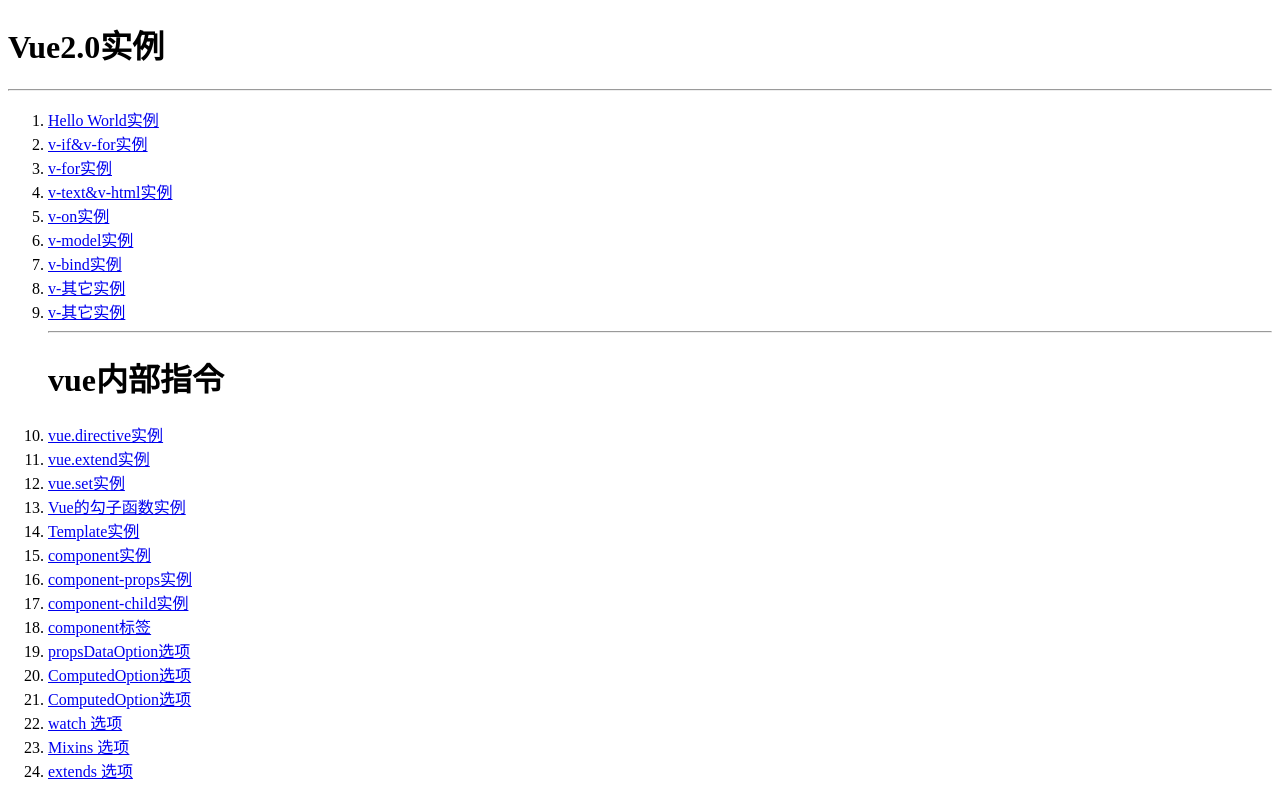
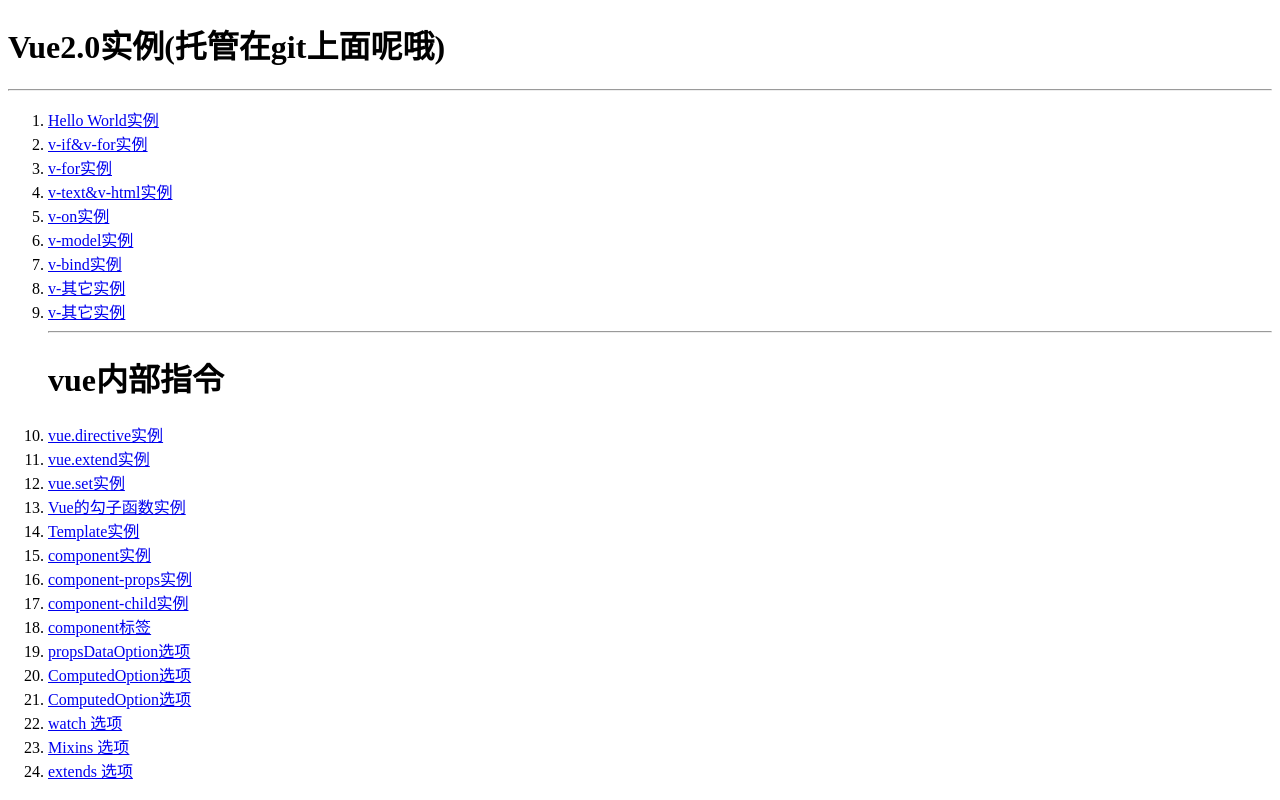
Before and after one commit to nanaonikaikai/vue, a website: page index.html in a window 1280 px wide. Drawn offline with Linux system fonts and the light colour scheme.

Commit message:
第一次修改

```diff
--- a/index.html
+++ b/index.html
@@ -7,7 +7,7 @@
 </head>
 
 <body>
-    <h1>Vue2.0实例</h1>
+    <h1>Vue2.0实例(托管在git上面呢哦)</h1>
     <hr>
     <ol>
         <li>
```
